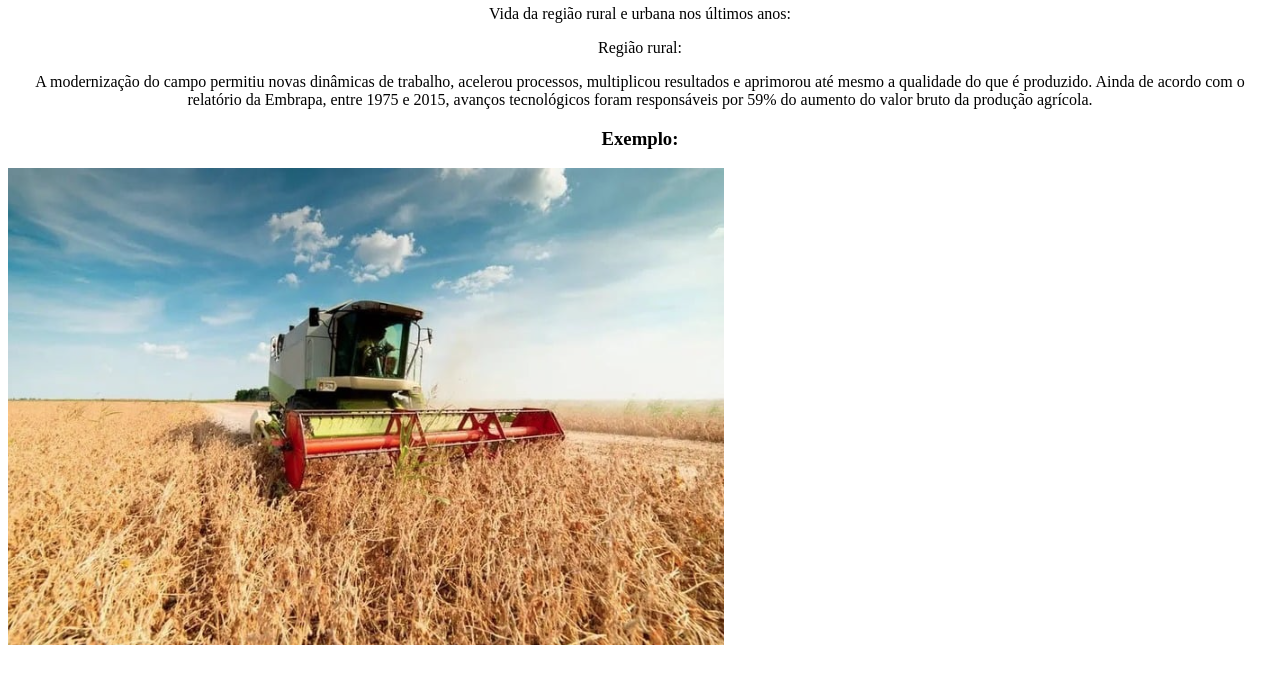
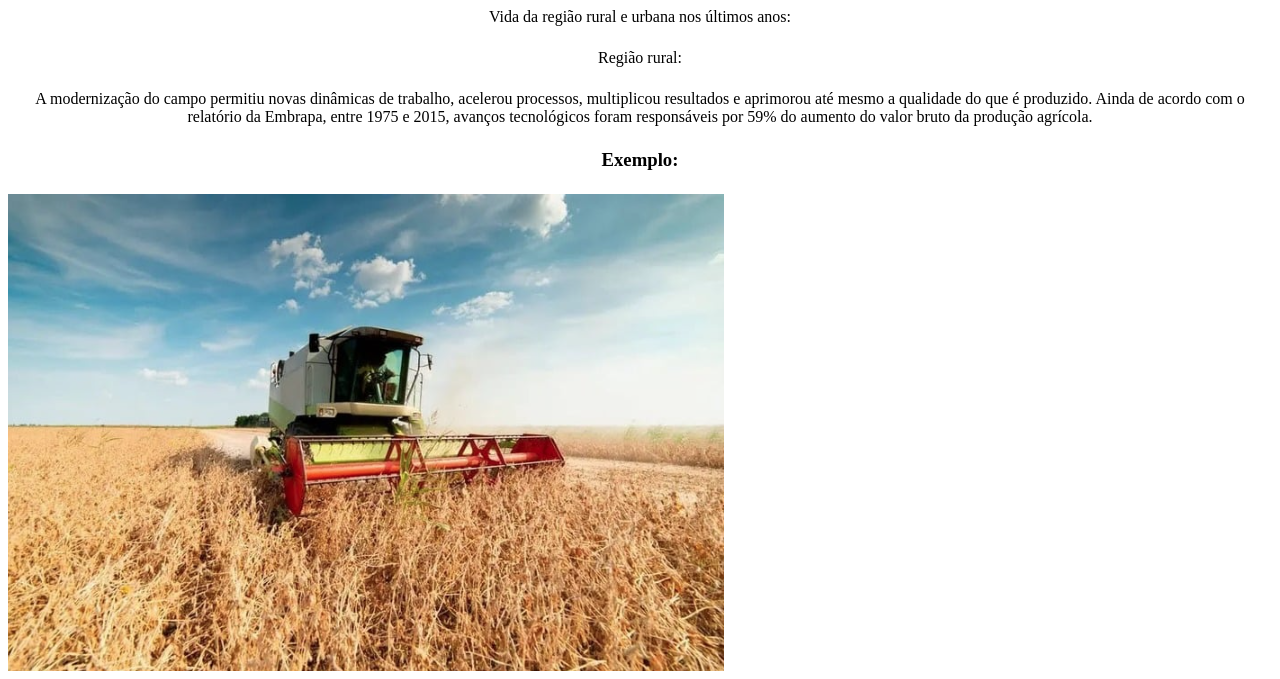
Before and after one commit to VictorWolpe/agrinho2, a plain HTML site: page index.html in a window 1280 px wide. Shown: the part 298-977 px from the top of the page. Before the commit the page ends 951 px from the top, so only its background shows below. Drawn offline with Linux system fonts and the light colour scheme.

Commit message:
fb gbfgbh

```diff
--- a/style.css
+++ b/style.css
@@ -3,6 +3,7 @@
 }
 .texto{
     text-align: center;
+    margin: 23px;
 }
 
 .trator{
```
